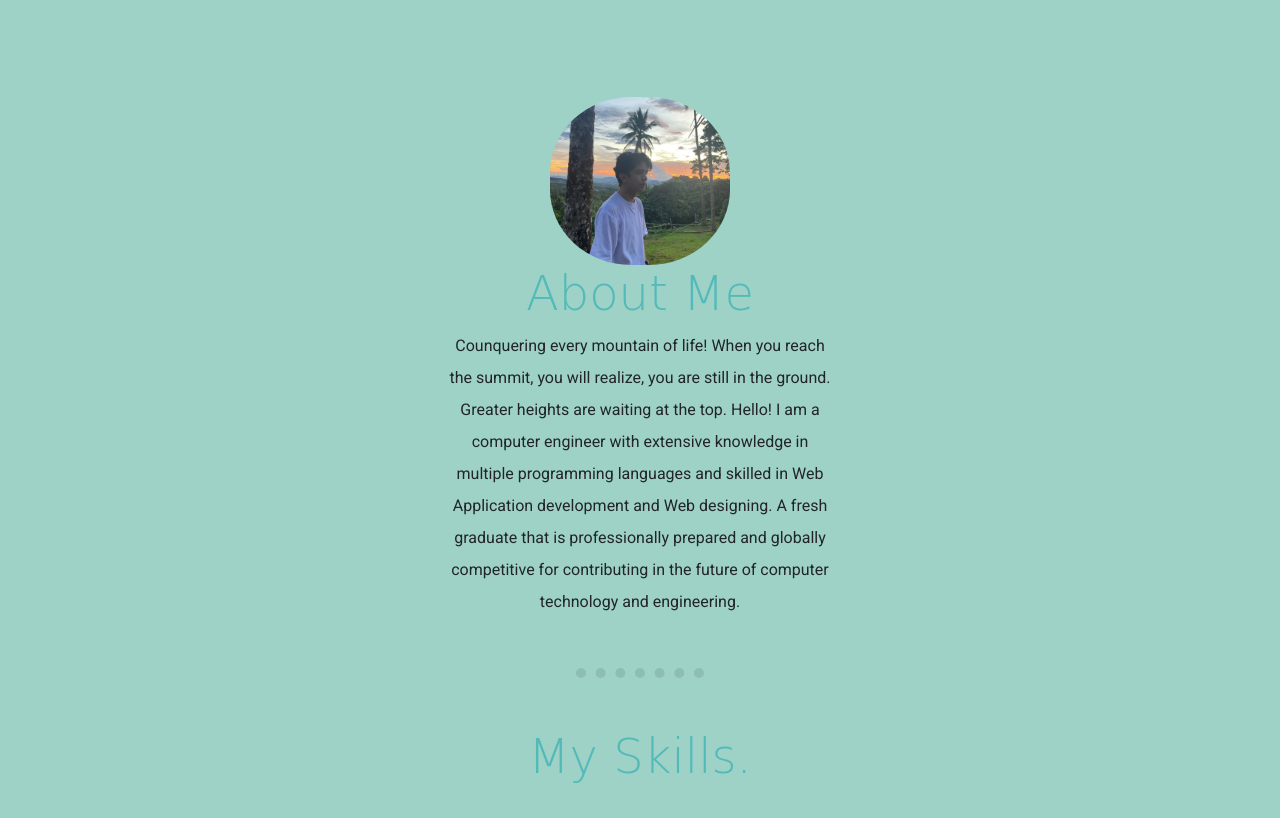
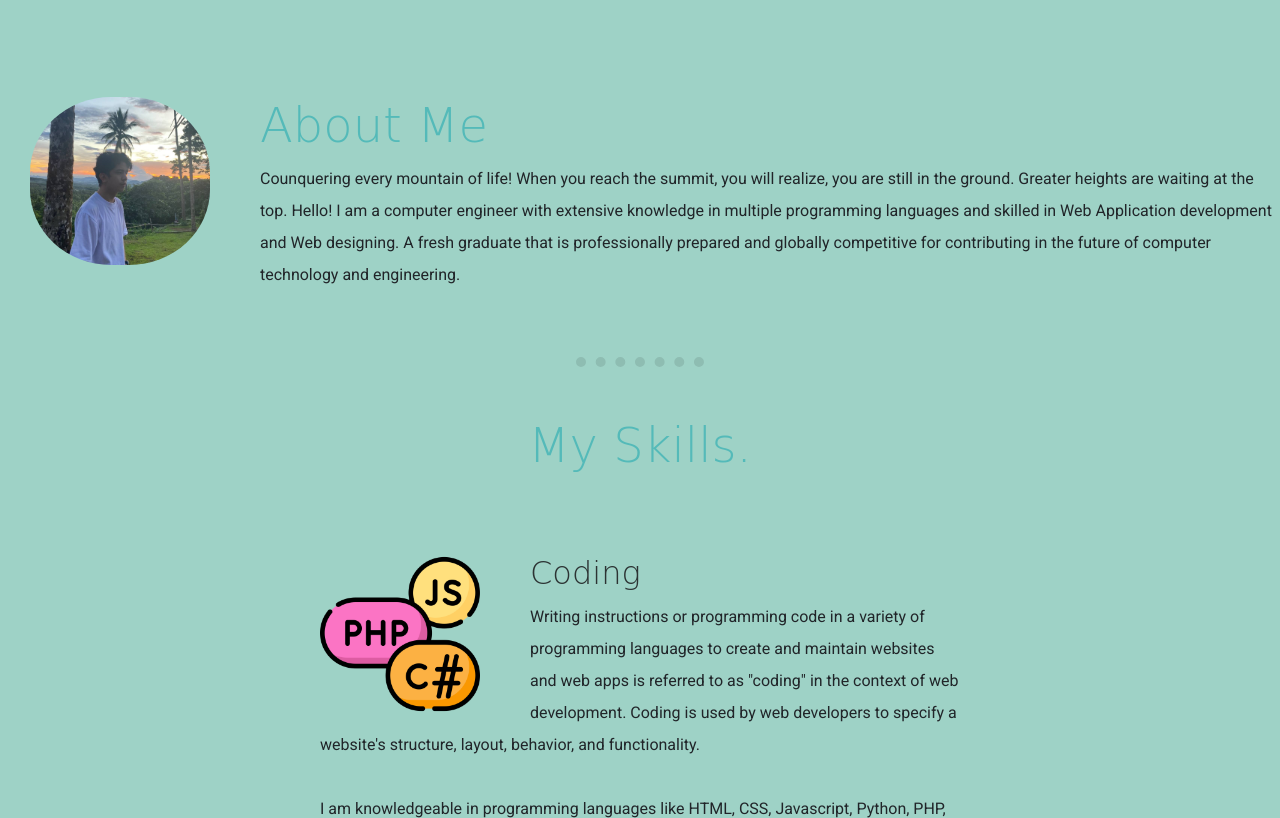
Before and after one commit to bryanlazzy/Profile, a plain HTML site: page index.html in a window 1280 px wide. Shown: the part 698-1516 px from the top of the page. Drawn offline with nearby package versions, Linux system fonts and the light colour scheme; a web font is replaced by a local one.

Commit message:
Update styles.css

```diff
--- a/styles/styles.css
+++ b/styles/styles.css
@@ -55,9 +55,19 @@ a{
   text-align: center;
   background-color: #9ED2C6;
 }
-.profile, .about{
-  margin: auto;
-  width: 30%;
+.profile-and-about{
+  display: flex;
+  justify-content: space-between; /* Adjust as needed */
+  align-items: flex-start;
+  text-align: left;
+}
+.dp-img{
+  margin-right: 50px;
+  margin-left: 30px;
+}
+
+.skills{
+  text-align: center;
 }
 .skill-row{
   margin: 80px auto;
```
